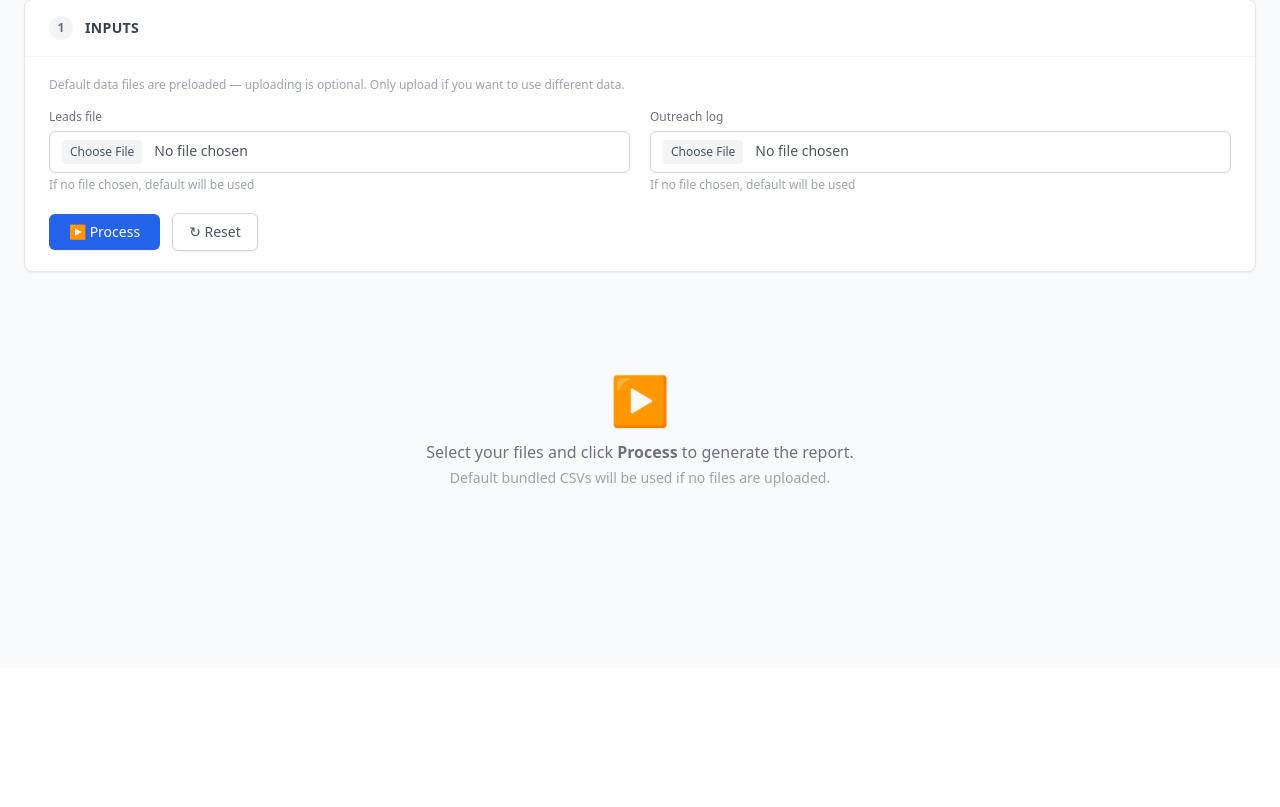
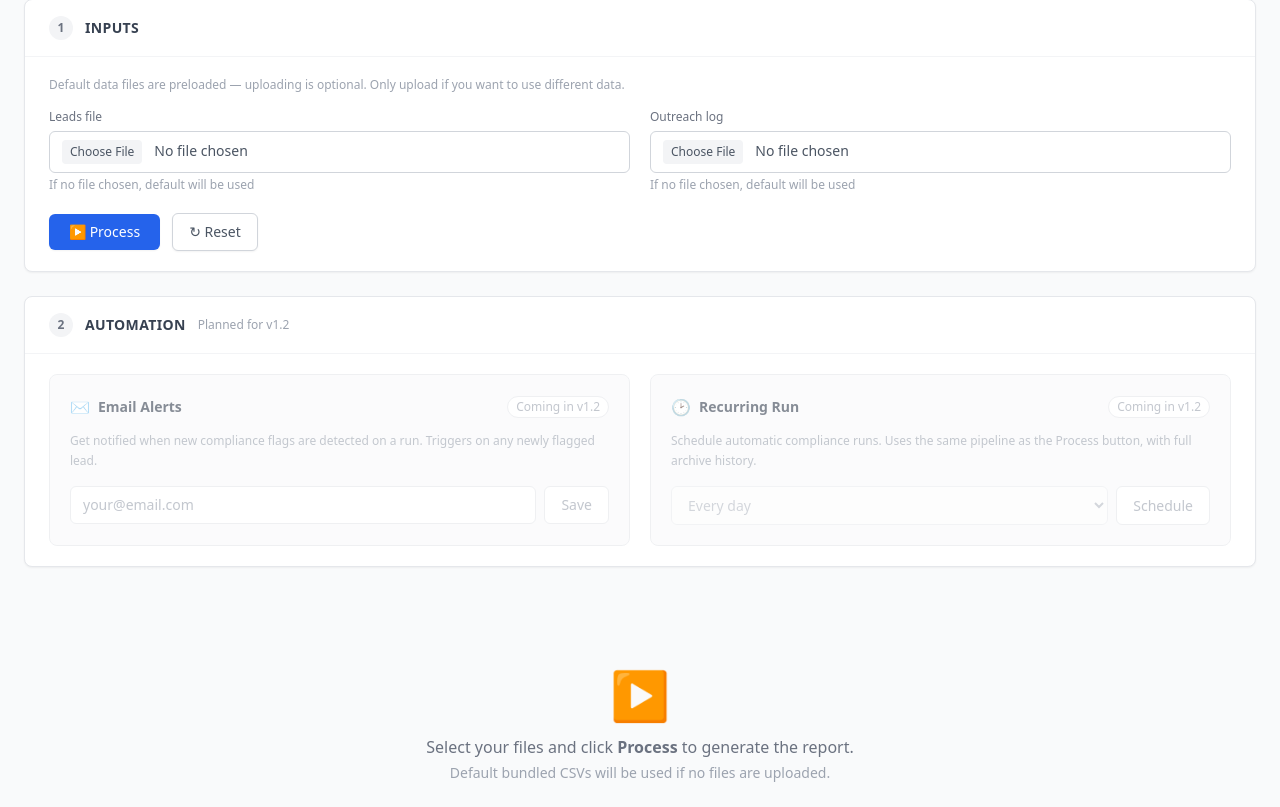
Before and after one commit to Dekole/CleverTakehomeTest1, a Flask app: page / in a window 1280 px wide. Shown: the part 132-939 px from the top of the page. Before the commit the page ends 619 px from the top, so only its background shows below. Run offline with Flask 3, Linux system fonts and the light colour scheme; some libraries are stand-ins or nearby versions.

Commit message:
Renumber sections 6-7, add Phase 6 automation spec. Added future sections (not fully defined, but grayed out): run recurring jobs and ability to email

```diff
--- a/templates/index.html
+++ b/templates/index.html
@@ -135,13 +135,70 @@
     </div>
   </section>
 
+  <!-- ── 2. Automation ───────────────────────────────────────────── -->
+  <section class="bg-white rounded-lg border border-gray-200 shadow-sm">
+    <div class="px-6 py-4 border-b border-gray-100 flex items-center gap-3">
+      <span class="inline-flex items-center justify-center w-6 h-6 rounded-full bg-gray-100 text-gray-500 text-xs font-semibold">2</span>
+      <h2 class="text-sm font-semibold text-gray-700 uppercase tracking-wide">Automation</h2>
+      <span class="text-xs text-gray-400">Planned for v1.2</span>
+    </div>
+    <div class="px-6 py-5 grid grid-cols-1 md:grid-cols-2 gap-5">
+
+      <!-- Email alerts -->
+      <div class="border border-gray-200 rounded-lg p-5 bg-gray-50 opacity-60">
+        <div class="flex items-center justify-between mb-3">
+          <div class="flex items-center gap-2">
+            <span class="text-base">&#9993;</span>
+            <h3 class="text-sm font-semibold text-gray-700">Email Alerts</h3>
+          </div>
+          <span class="text-xs font-medium text-gray-400 bg-white border border-gray-200 rounded-full px-2 py-0.5">Coming in v1.2</span>
+        </div>
+        <p class="text-xs text-gray-400 mb-4 leading-relaxed">Get notified when new compliance flags are detected on a run. Triggers on any newly flagged lead.</p>
+        <div class="flex gap-2">
+          <input type="email" placeholder="your@email.com" disabled
+            class="flex-1 text-sm border border-gray-200 rounded-md px-3 py-2 bg-white text-gray-400 cursor-not-allowed" />
+          <button disabled
+            class="px-4 py-2 text-sm font-medium text-gray-400 bg-white border border-gray-200 rounded-md cursor-not-allowed">
+            Save
+          </button>
+        </div>
+      </div>
+
+      <!-- Recurring run -->
+      <div class="border border-gray-200 rounded-lg p-5 bg-gray-50 opacity-60">
+        <div class="flex items-center justify-between mb-3">
+          <div class="flex items-center gap-2">
+            <span class="text-base">&#128337;</span>
+            <h3 class="text-sm font-semibold text-gray-700">Recurring Run</h3>
+          </div>
+          <span class="text-xs font-medium text-gray-400 bg-white border border-gray-200 rounded-full px-2 py-0.5">Coming in v1.2</span>
+        </div>
+        <p class="text-xs text-gray-400 mb-4 leading-relaxed">Schedule automatic compliance runs. Uses the same pipeline as the Process button, with full archive history.</p>
+        <div class="flex gap-2">
+          <select disabled
+            class="flex-1 text-sm border border-gray-200 rounded-md px-3 py-2 bg-white text-gray-400 cursor-not-allowed">
+            <option>Every day</option>
+            <option>Every Monday</option>
+            <option>Every weekday</option>
+            <option>Every Sunday</option>
+          </select>
+          <button disabled
+            class="px-4 py-2 text-sm font-medium text-gray-400 bg-white border border-gray-200 rounded-md cursor-not-allowed">
+            Schedule
+          </button>
+        </div>
+      </div>
+
+    </div>
+  </section>
+
   {% if report %}
 
-  <!-- ── 2. Summary cards ──────────────────────────────────────── -->
+  <!-- ── 3. Summary cards ──────────────────────────────────────── -->
   <section class="bg-white rounded-lg border border-gray-200 shadow-sm">
     <div class="px-6 py-4 border-b border-gray-100 flex items-center justify-between flex-wrap gap-3">
       <div class="flex items-center gap-3">
-        <span class="inline-flex items-center justify-center w-6 h-6 rounded-full bg-gray-100 text-gray-500 text-xs font-semibold">2</span>
+        <span class="inline-flex items-center justify-center w-6 h-6 rounded-full bg-gray-100 text-gray-500 text-xs font-semibold">3</span>
         <h2 class="text-sm font-semibold text-gray-700 uppercase tracking-wide">Summary</h2>
       </div>
       <div class="flex items-center gap-4 text-xs text-gray-400 flex-wrap">
@@ -195,7 +252,7 @@
   <section class="bg-white rounded-lg border border-gray-200 shadow-sm">
     <div class="px-6 py-4 border-b border-gray-100 flex items-center justify-between flex-wrap gap-3">
       <div class="flex items-center gap-3">
-        <span class="inline-flex items-center justify-center w-6 h-6 rounded-full bg-gray-100 text-gray-500 text-xs font-semibold">3</span>
+        <span class="inline-flex items-center justify-center w-6 h-6 rounded-full bg-gray-100 text-gray-500 text-xs font-semibold">4</span>
         <h2 class="text-sm font-semibold text-gray-700 uppercase tracking-wide">Leads</h2>
         <span id="filter-label" class="text-xs text-gray-400"></span>
       </div>
@@ -235,7 +292,7 @@
   <!-- ── 4. Lead detail ────────────────────────────────────────── -->
   <section id="detail-section" class="bg-white rounded-lg border border-gray-200 shadow-sm">
     <div class="px-6 py-4 border-b border-gray-100 flex items-center gap-3">
-      <span class="inline-flex items-center justify-center w-6 h-6 rounded-full bg-gray-100 text-gray-500 text-xs font-semibold">4</span>
+      <span class="inline-flex items-center justify-center w-6 h-6 rounded-full bg-gray-100 text-gray-500 text-xs font-semibold">5</span>
       <h2 class="text-sm font-semibold text-gray-700 uppercase tracking-wide">Lead detail</h2>
       <span id="detail-lead-id" class="text-xs font-mono text-gray-400"></span>
     </div>
@@ -252,7 +309,7 @@
   <!-- ── 5. Outreach table ─────────────────────────────────────── -->
   <section id="outreach-section" class="bg-white rounded-lg border border-gray-200 shadow-sm">
     <div class="px-6 py-4 border-b border-gray-100 flex items-center gap-3">
-      <span class="inline-flex items-center justify-center w-6 h-6 rounded-full bg-gray-100 text-gray-500 text-xs font-semibold">5</span>
+      <span class="inline-flex items-center justify-center w-6 h-6 rounded-full bg-gray-100 text-gray-500 text-xs font-semibold">6</span>
       <h2 class="text-sm font-semibold text-gray-700 uppercase tracking-wide">Outreach attempts</h2>
       <span id="outreach-label" class="text-xs text-gray-400"></span>
     </div>
@@ -277,10 +334,10 @@
     </div>
   </section>
 
-  <!-- ── 6. Exports ──────────────────────────────────────────── -->
+  <!-- ── 7. Exports ──────────────────────────────────────────── -->
   <section class="bg-white rounded-lg border border-gray-200 shadow-sm">
     <div class="px-6 py-4 border-b border-gray-100 flex items-center gap-3">
-      <span class="inline-flex items-center justify-center w-6 h-6 rounded-full bg-gray-100 text-gray-500 text-xs font-semibold">6</span>
+      <span class="inline-flex items-center justify-center w-6 h-6 rounded-full bg-gray-100 text-gray-500 text-xs font-semibold">7</span>
       <h2 class="text-sm font-semibold text-gray-700 uppercase tracking-wide">Exports</h2>
       <span class="text-xs text-gray-400">Downloads reflect the current run</span>
     </div>
```
Also changed, not shown: docs/clever_tempsolution_SPEC.md (+10 -0 lines).
